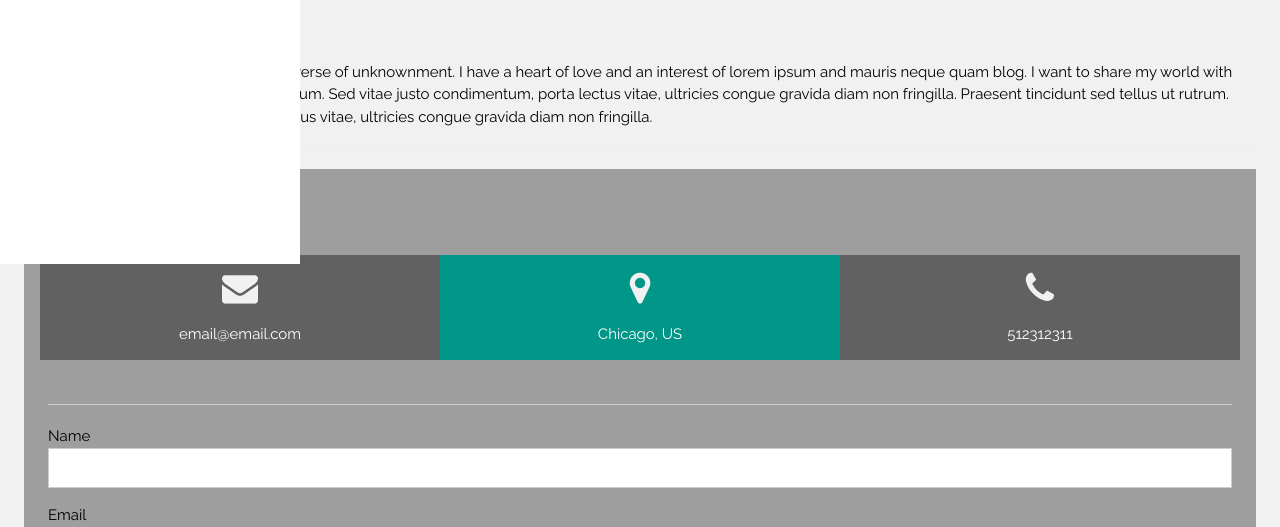
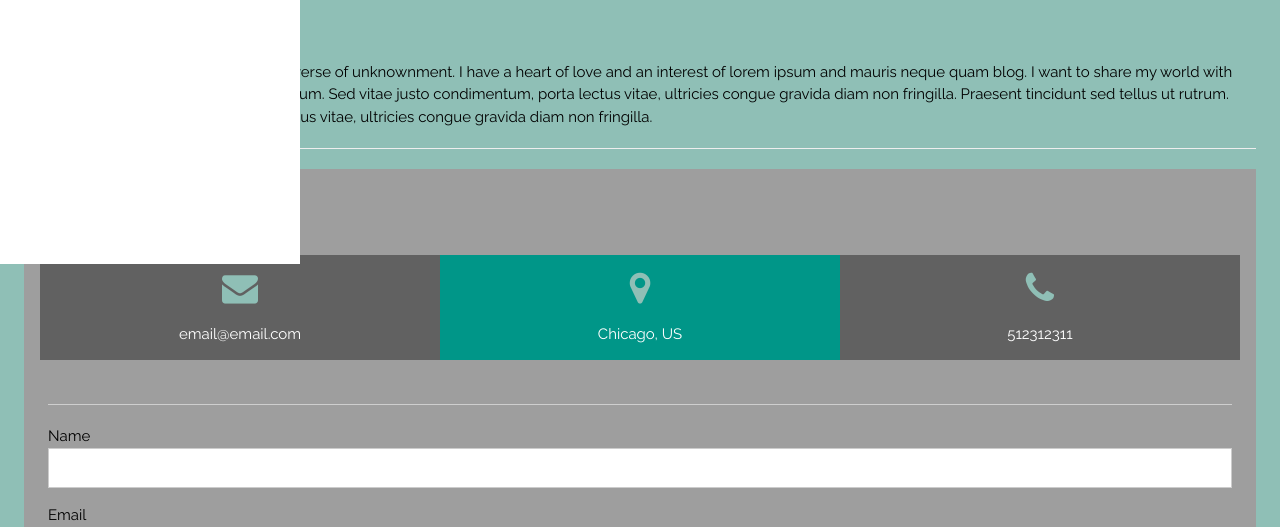
Before and after one commit to The-Illustrative-Man/The-Illustrative-Man-theillustrativeman.github.io, a plain HTML site: page index.html in a window 1280 px wide. Shown: the part 536-1063 px from the top of the page. Drawn offline with Linux system fonts and the light colour scheme.

Commit message:
Update style.css

```diff
--- a/style.css
+++ b/style.css
@@ -179,7 +179,9 @@ hr{border:0;border-top:1px solid #eee;margin:20px 0}
 .w3-white,.w3-hover-white:hover{color:#000!important;background-color:#fff!important}
 .w3-black,.w3-hover-black:hover{color:#fff!important;background-color:#000!important}
 .w3-grey,.w3-hover-grey:hover,.w3-gray,.w3-hover-gray:hover{color:#000!important;background-color:#9e9e9e!important}
-.w3-light-grey,.w3-hover-light-grey:hover,.w3-light-gray,.w3-hover-light-gray:hover{color:#000!important;background-color:#f1f1f1!important}
+/* */
+.w3-light-grey,.w3-hover-light-grey:hover,.w3-light-gray,.w3-hover-light-gray:hover{color:#000!important;background-color:#8fbfb6!important}
+/* */
 .w3-dark-grey,.w3-hover-dark-grey:hover,.w3-dark-gray,.w3-hover-dark-gray:hover{color:#fff!important;background-color:#616161!important}
 .w3-pale-red,.w3-hover-pale-red:hover{color:#000!important;background-color:#ffdddd!important}
 .w3-pale-green,.w3-hover-pale-green:hover{color:#000!important;background-color:#ddffdd!important}
@@ -209,7 +211,9 @@ hr{border:0;border-top:1px solid #eee;margin:20px 0}
 .w3-text-white,.w3-hover-text-white:hover{color:#fff!important}
 .w3-text-black,.w3-hover-text-black:hover{color:#000!important}
 .w3-text-grey,.w3-hover-text-grey:hover,.w3-text-gray,.w3-hover-text-gray:hover{color:#757575!important}
-.w3-text-light-grey,.w3-hover-text-light-grey:hover,.w3-text-light-gray,.w3-hover-text-light-gray:hover{color:#f1f1f1!important}
+/* */
+.w3-text-light-grey,.w3-hover-text-light-grey:hover,.w3-text-light-gray,.w3-hover-text-light-gray:hover{color:#8fbfb6!important}
+/* */
 .w3-text-dark-grey,.w3-hover-text-dark-grey:hover,.w3-text-dark-gray,.w3-hover-text-dark-gray:hover{color:#3a3a3a!important}
 .w3-border-amber,.w3-hover-border-amber:hover{border-color:#ffc107!important}
 .w3-border-aqua,.w3-hover-border-aqua:hover{border-color:#00ffff!important}
@@ -235,7 +239,9 @@ hr{border:0;border-top:1px solid #eee;margin:20px 0}
 .w3-border-white,.w3-hover-border-white:hover{border-color:#fff!important}
 .w3-border-black,.w3-hover-border-black:hover{border-color:#000!important}
 .w3-border-grey,.w3-hover-border-grey:hover,.w3-border-gray,.w3-hover-border-gray:hover{border-color:#9e9e9e!important}
-.w3-border-light-grey,.w3-hover-border-light-grey:hover,.w3-border-light-gray,.w3-hover-border-light-gray:hover{border-color:#f1f1f1!important}
+/* */
+.w3-border-light-grey,.w3-hover-border-light-grey:hover,.w3-border-light-gray,.w3-hover-border-light-gray:hover{border-color:#8fbfb6!important}
+/* */
 .w3-border-dark-grey,.w3-hover-border-dark-grey:hover,.w3-border-dark-gray,.w3-hover-border-dark-gray:hover{border-color:#616161!important}
 .w3-border-pale-red,.w3-hover-border-pale-red:hover{border-color:#ffe7e7!important}.w3-border-pale-green,.w3-hover-border-pale-green:hover{border-color:#e7ffe7!important}
 .w3-border-pale-yellow,.w3-hover-border-pale-yellow:hover{border-color:#ffffcc!important}.w3-border-pale-blue,.w3-hover-border-pale-blue:hover{border-color:#e7ffff!important}
```
